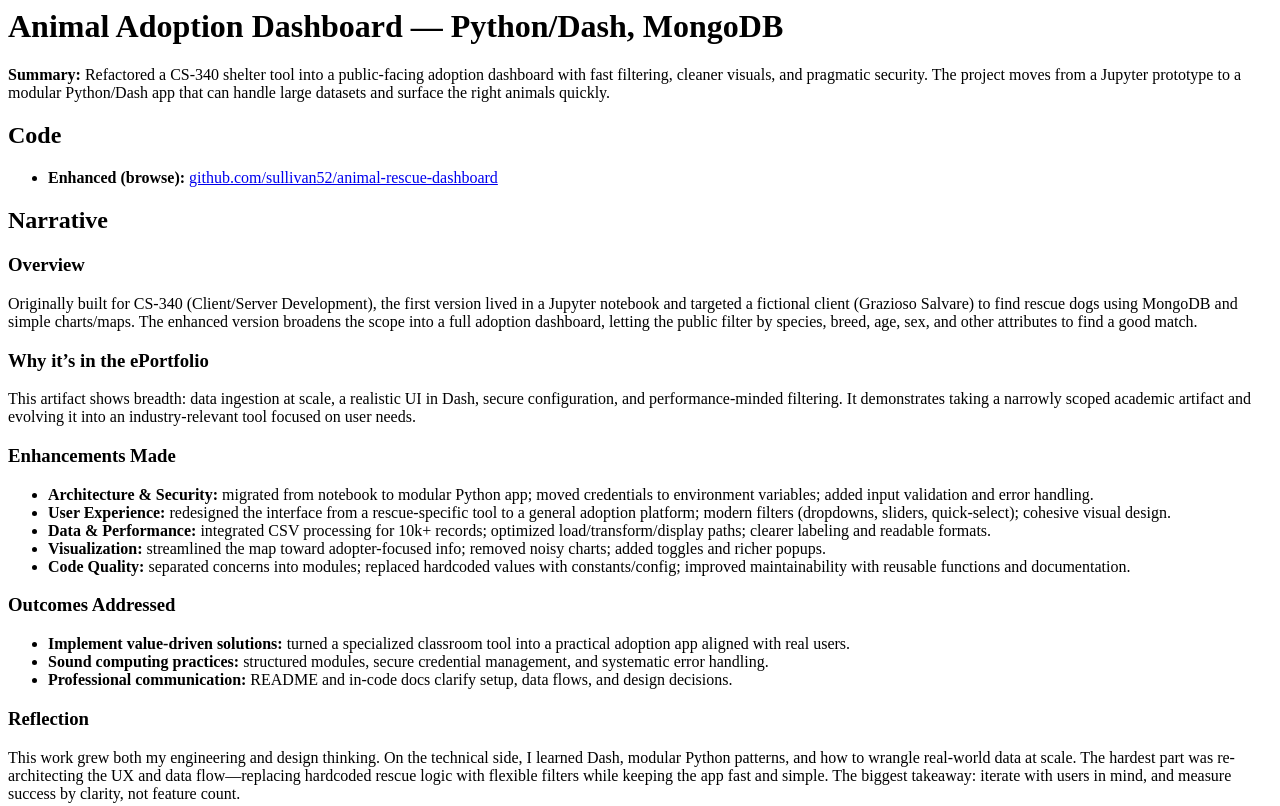
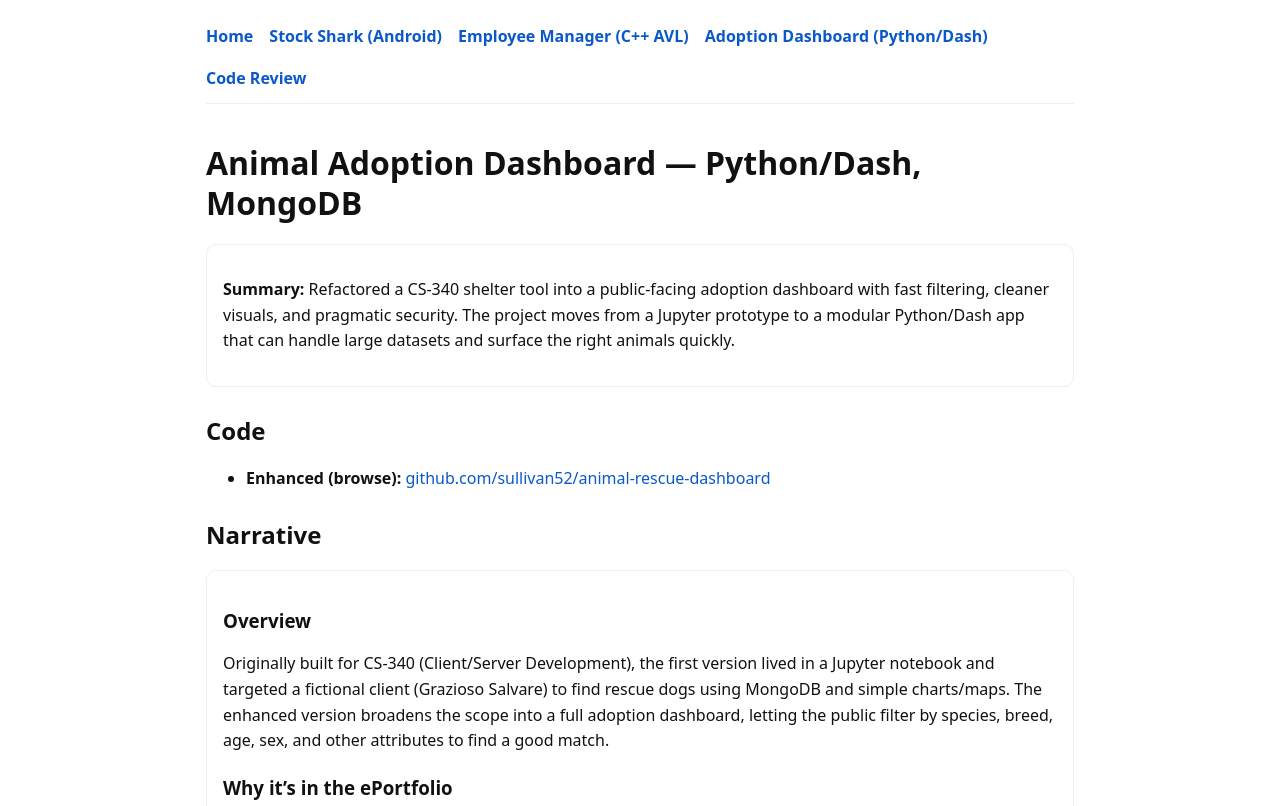
Before and after one commit to sullivan52/sullivan52.github.io, a plain HTML site: page artifacts/adoption-dashboard.html in a window 1280 px wide. Shown: the top 806 px of the page. Drawn offline with Linux system fonts and the light colour scheme.

Commit message:
Update adoption-dashboard.html

```diff
--- a/artifacts/adoption-dashboard.html
+++ b/artifacts/adoption-dashboard.html
@@ -1,3 +1,20 @@
+<!doctype html>
+<html lang="en">
+<head>
+  <meta charset="utf-8" />
+  <meta name="viewport" content="width=device-width,initial-scale=1" />
+  <title>Animal Adoption Dashboard — Python/Dash, MongoDB</title>
+  <link rel="stylesheet" href="/assets/style.css" />
+</head>
+<body>
+  <nav>
+    <a class="navlink" href="/">Home</a>
+    <a class="navlink" href="/artifacts/stock-shark.html">Stock Shark (Android)</a>
+    <a class="navlink" href="/artifacts/employee-avl.html">Employee Manager (C++ AVL)</a>
+    <a class="navlink" href="/artifacts/adoption-dashboard.html">Adoption Dashboard (Python/Dash)</a>
+    <a class="navlink" href="/code-review.html">Code Review</a>
+  </nav>
+
   <main>
     <h1>Animal Adoption Dashboard — Python/Dash, MongoDB</h1>
 
@@ -13,14 +30,10 @@
     <h2>Narrative</h2>
     <section class="card">
       <h3>Overview</h3>
-    <p>
-      Originally built for CS-340 (Client/Server Development), the first version lived in a Jupyter notebook and targeted a fictional client (Grazioso Salvare) to find rescue dogs using MongoDB and simple charts/maps. The enhanced version broadens the scope into a full adoption dashboard, letting the public filter by species, breed, age, sex, and other attributes to find a good match.
-    </p>
+      <p>Originally built for CS-340 (Client/Server Development), the first version lived in a Jupyter notebook and targeted a fictional client (Grazioso Salvare) to find rescue dogs using MongoDB and simple charts/maps. The enhanced version broadens the scope into a full adoption dashboard, letting the public filter by species, breed, age, sex, and other attributes to find a good match.</p>
 
       <h3>Why it’s in the ePortfolio</h3>
-    <p>
-      This artifact shows breadth: data ingestion at scale, a realistic UI in Dash, secure configuration, and performance-minded filtering. It demonstrates taking a narrowly scoped academic artifact and evolving it into an industry-relevant tool focused on user needs.
-    </p>
+      <p>This artifact shows breadth: data ingestion at scale, a realistic UI in Dash, secure configuration, and performance-minded filtering. It demonstrates taking a narrowly scoped academic artifact and evolving it into an industry-relevant tool focused on user needs.</p>
 
       <h3>Enhancements Made</h3>
       <ul>
@@ -39,9 +52,7 @@
       </ul>
 
       <h3>Reflection</h3>
-    <p>
-      This work grew both my engineering and design thinking. On the technical side, I learned Dash, modular Python patterns, and how to wrangle real-world data at scale. The hardest part was re-architecting the UX and data flow—replacing hardcoded rescue logic with flexible filters while keeping the app fast and simple. The biggest takeaway: iterate with users in mind, and measure success by clarity, not feature count.
-    </p>
+      <p>This work grew both my engineering and design thinking. The hardest part was re-architecting the UX and data flow—replacing hardcoded rescue logic with flexible filters while keeping the app fast and simple. The biggest takeaway: iterate with users in mind, and measure success by clarity, not feature count.</p>
     </section>
 
     <h2>Downloads</h2>
@@ -52,3 +63,5 @@
 
     <p><a href="/">← Back to Home</a></p>
   </main>
+</body>
+</html>
```
Lines whose indentation alone changed are shown as unchanged.
